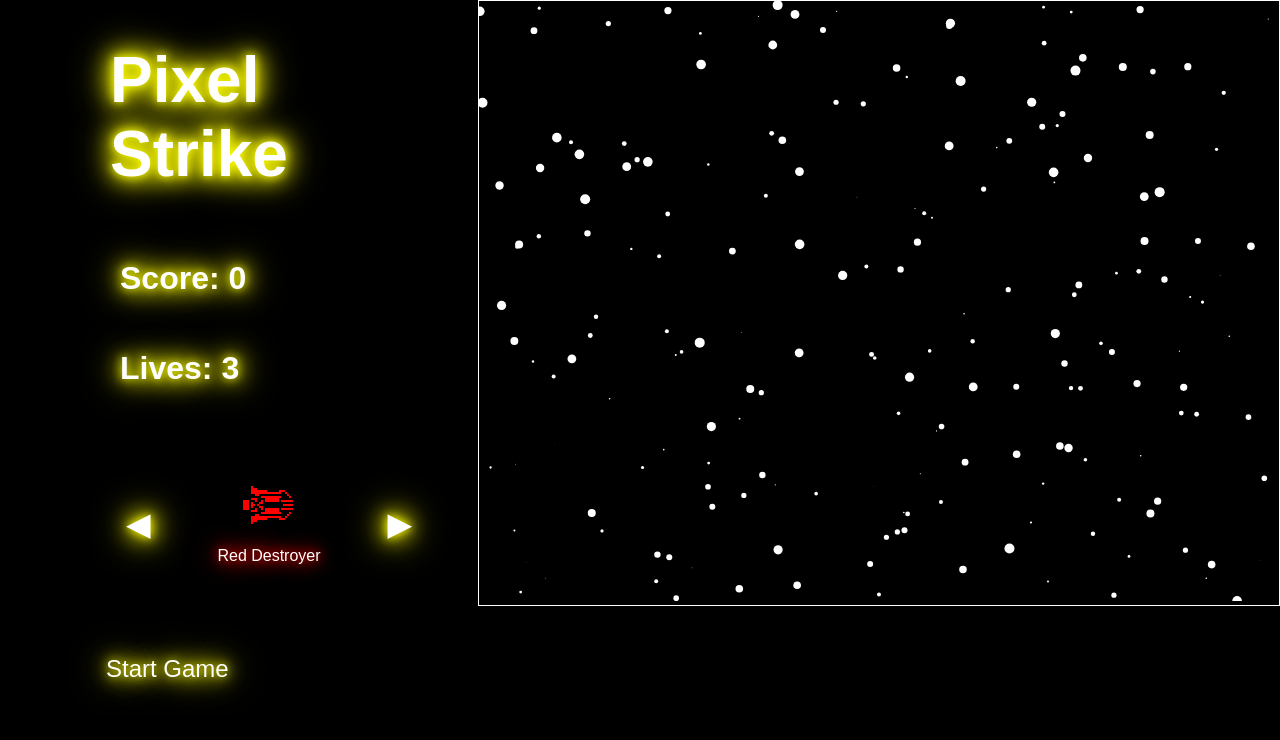
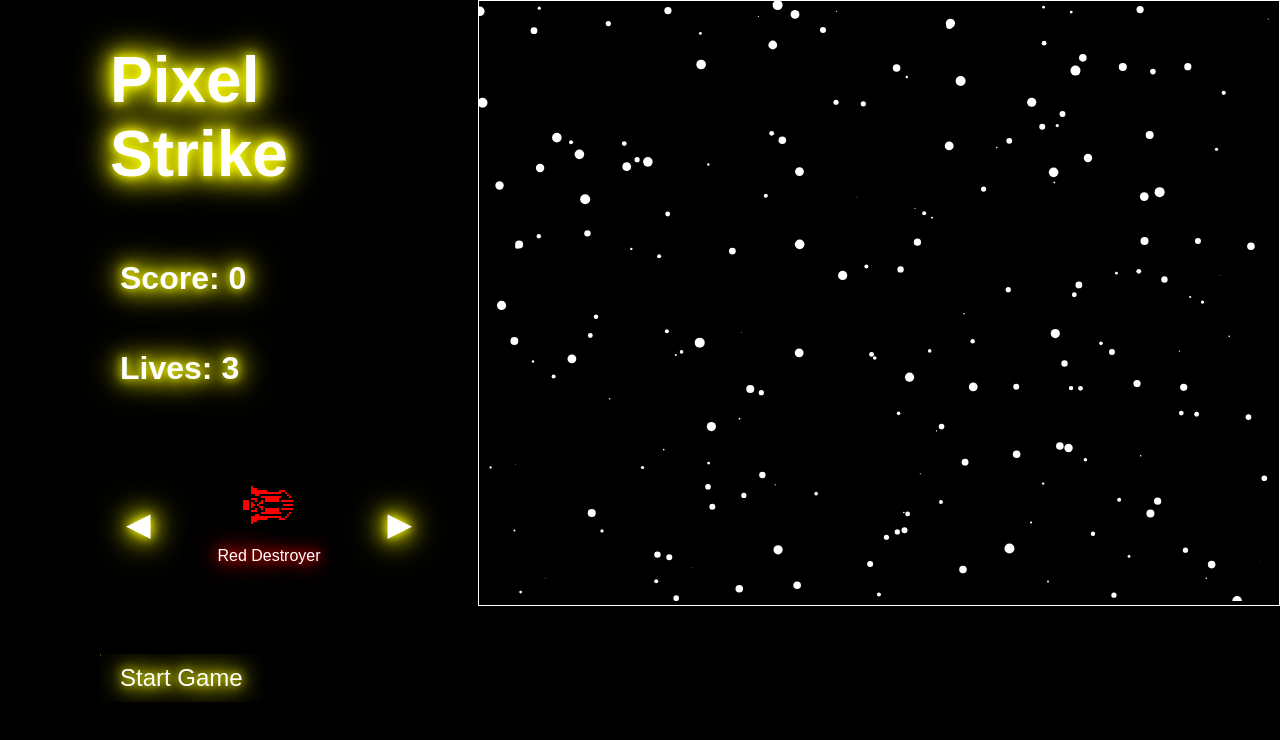
Before and after one commit to MartinCespedes/Pixel_Strike, a React (Create React App) app in the folder pixel-strike/: page / in a window 1280 px wide. Shown: the top 740 px of the page. Built offline with nearby package versions, Linux system fonts and the light colour scheme.

Commit message:
Updated Start button and now has border animation when hovering

```diff
--- a/pixel-strike/src/Game.css
+++ b/pixel-strike/src/Game.css
@@ -103,14 +103,73 @@ body {
     font-size: 1.5em;
     cursor: pointer;
     text-shadow: 0 0 10px #ff0, 0 0 20px #ff0, 0 0 30px #ff0, 0 0 40px #ff0;
+    position: relative;
+    overflow: hidden;
+    padding: 10px 20px;
 }
 
-#start-button:hover {
-    text-shadow: 0 0 10px #ff0, 0 0 20px #ff0, 0 0 30px #ff0, 0 0 50px #ff0;
+#start-button:before,
+#start-button:after {
+    content: '';
+    position: absolute;
+    background: #ff0;
+    transition: all 0.5s;
 }
 
-#start-button:active {
-    text-shadow: 0 0 10px #ff0, 0 0 20px #ff0, 0 0 30px #ff0, 0 0 30px #ff0;
+#start-button:before {
+    top: 0;
+    left: 0;
+    width: 100%;
+    height: 2px;
+    transform: translateX(-100%);
+}
+
+#start-button:after {
+    bottom: 0;
+    right: 0;
+    width: 100%;
+    height: 2px;
+    transform: translateX(100%);
+}
+
+#start-button:hover:before {
+    transform: translateX(0);
+}
+
+#start-button:hover:after {
+    transform: translateX(0);
+}
+
+#start-button span:before,
+#start-button span:after {
+    content: '';
+    position: absolute;
+    background: #ff0;
+    transition: all 0.5s;
+}
+
+#start-button span:before {
+    top: 0;
+    left: 0;
+    width: 2px;
+    height: 100%;
+    transform: translateY(-100%);
+}
+
+#start-button span:after {
+    bottom: 0;
+    right: 0;
+    width: 2px;
+    height: 100%;
+    transform: translateY(100%);
+}
+
+#start-button:hover span:before {
+    transform: translateY(0);
+}
+
+#start-button:hover span:after {
+    transform: translateY(0);
 }
 
 @keyframes float {
--- a/pixel-strike/src/Game.jsx
+++ b/pixel-strike/src/Game.jsx
@@ -139,7 +139,7 @@ class Game extends React.Component {
             </div>
             <button className="arrow-btn" onClick={() => this.handleShipChange(1)}>&#9654;</button>
           </div>
-          {!gameStarted && <button id="start-button" onClick={this.handleGameStart}>Start Game</button>}
+          {!gameStarted && <button id="start-button" onClick={this.handleGameStart}><span>Start Game</span></button>}
         </div>
         <div id="game-container">
           <canvas ref={this.canvasRef} id="game-canvas" width="800" height="600"></canvas>
```
